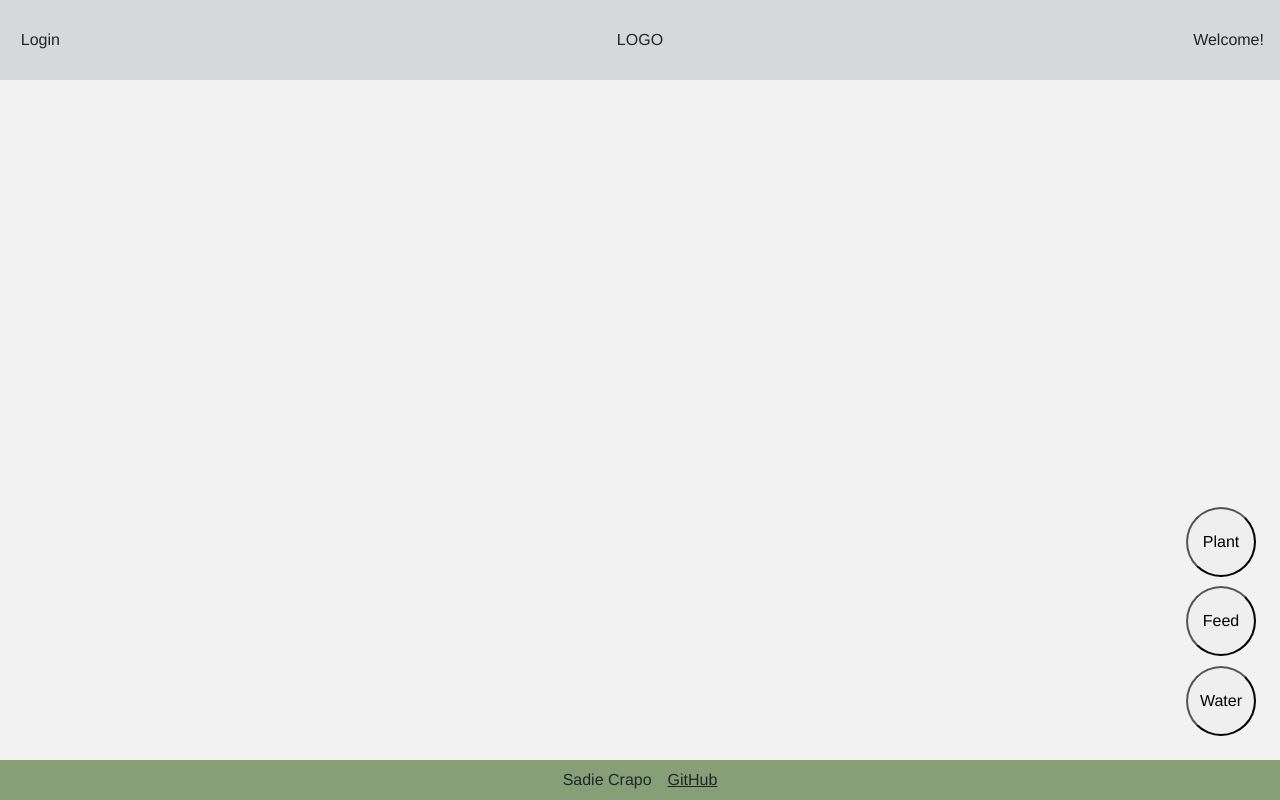
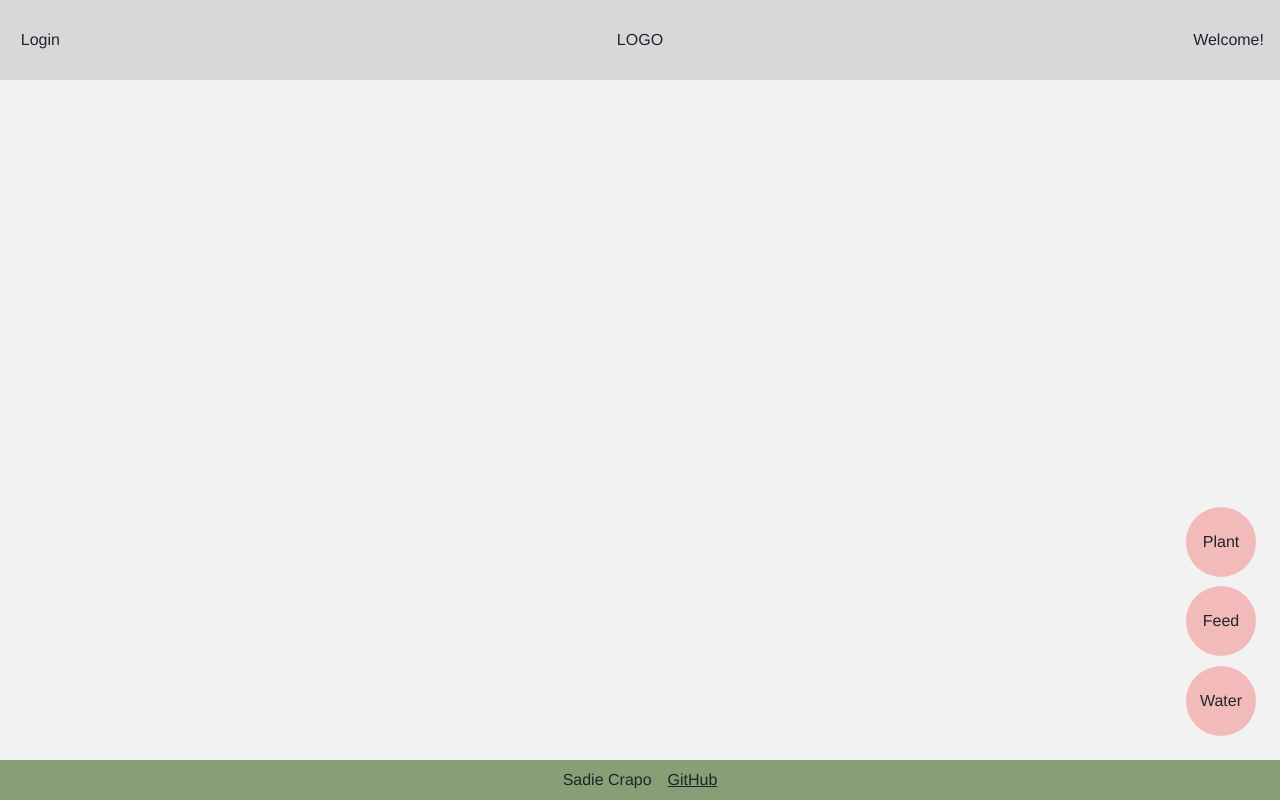
Before and after one commit to SadieCrapo/Startup, a React (Vite) app: page /greenhouse in a window 1280 px wide. Built offline with nearby package versions, Linux system fonts and the light colour scheme.

Commit message:
Add feed, water, and grow functions

```diff
--- a/src/greenhouse/greenhouse.jsx
+++ b/src/greenhouse/greenhouse.jsx
@@ -5,11 +5,13 @@ import './plant';
 // import '../app.css';
 
 export function Greenhouse({plants}) {
+    const [food, setFood] = React.useState(localStorage.getItem('food') || 0);
+    const [water, setWater] = React.useState(localStorage.getItem('water') || 0);
     // const [plants, setPlants] = React.useState([]);
     // localStorage.setItem('plants', plants);
     // localStorage.setItem('plants', [])
     // plantList = localStorage.getItem('plants')
-    //     setUserName(userName);
+    // setUserName(userName);
 
     const PlantComponent = ({ plant }) => {
         return (
@@ -18,6 +20,30 @@ export function Greenhouse({plants}) {
             </div>
         );
     };
+
+    function feedAll() {
+        localStorage.setItem('water', 4);
+        if (food > 0) {
+            setFood(food - 1);
+            localStorage.setItem('food', food - 1);
+            growAll();
+        }
+    }
+
+    function waterAll() {
+        if (water > 0) {
+            setWater(water - 1);
+            localStorage.setItem('water', water);
+            growAll();
+        }
+    }
+
+    function growAll() {
+        for (let index = 0; index < plants.length; index++) {
+            const plant = plants[index];
+            plant.grow();
+        }
+    }
 
   return (
     // <main className="container-fluid bg-secondary text-center">
@@ -66,9 +92,9 @@ export function Greenhouse({plants}) {
             </div>
         </div> */}
         <div className="tools">
-            <button className="action-button action">Plant</button>
-            <button className="action-button action">Feed</button>
-            <button className="action-button action">Water</button>
+            <button className="action-button btn action">Plant</button>
+            <button onClick={feedAll} className="action-button btn action">Feed</button>
+            <button onClick={waterAll} className="action-button btn action">Water</button>
         </div>
     </main>
   );
```
